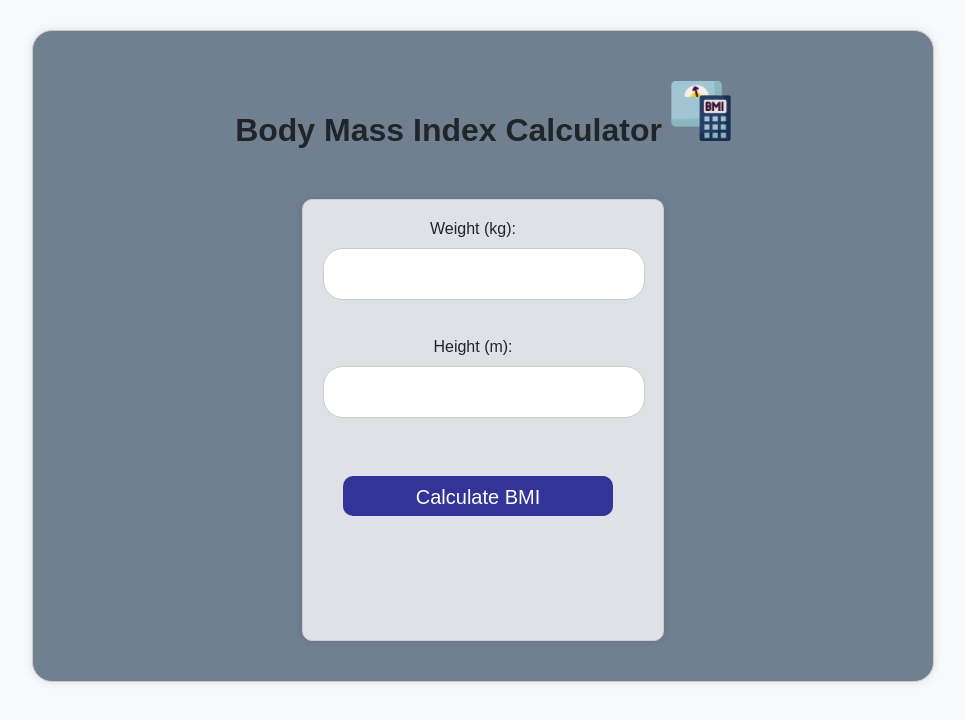
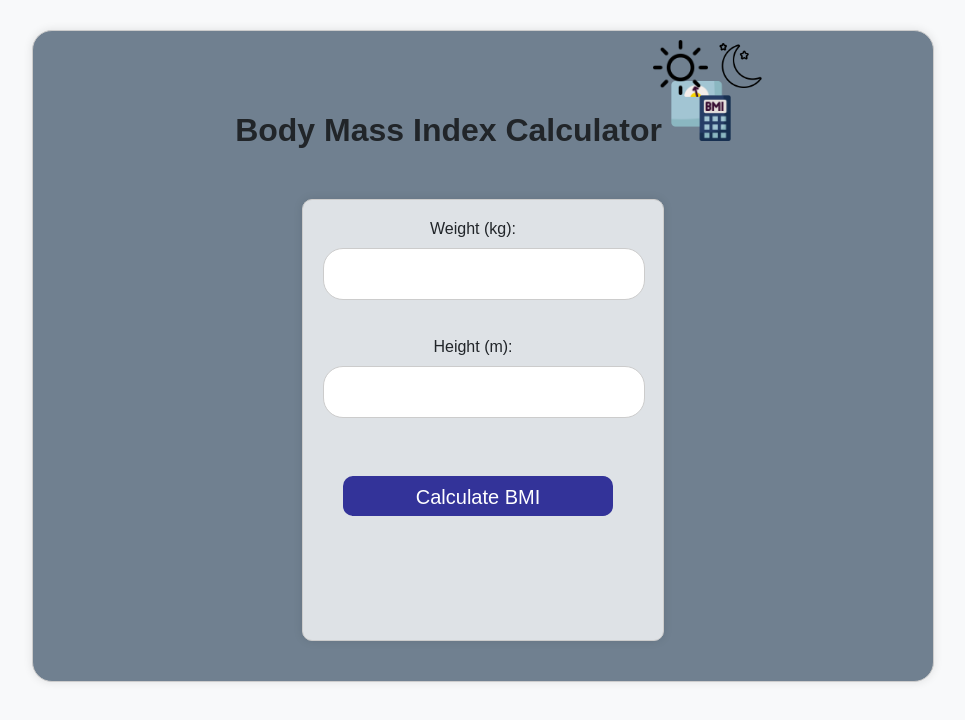
Before and after one commit to Diksha048/ThemeChanger, a plain HTML site: page index.html in a window 1280 px wide. Shown: the whole page, without its empty margins (157-1122 px from the left). Drawn offline with Linux system fonts and the light colour scheme.

Commit message:
div in theme img  added

```diff
--- a/index.html
+++ b/index.html
@@ -9,6 +9,10 @@
 <body>
  <div class="BMIbox">
     <h1>Body Mass Index Calculator <img src="./img/bmi.png" height="60px"></h1>
+    <div class="theme-selector-container">
+        <img src="./img/sun.png" class="sun-img">
+        <img src="./img/moon.png" class="moon-img">
+    </div>
     <div>
         <form class="box-container" id="box-container">
             <label for="weight">Weight (kg):</label>
```
